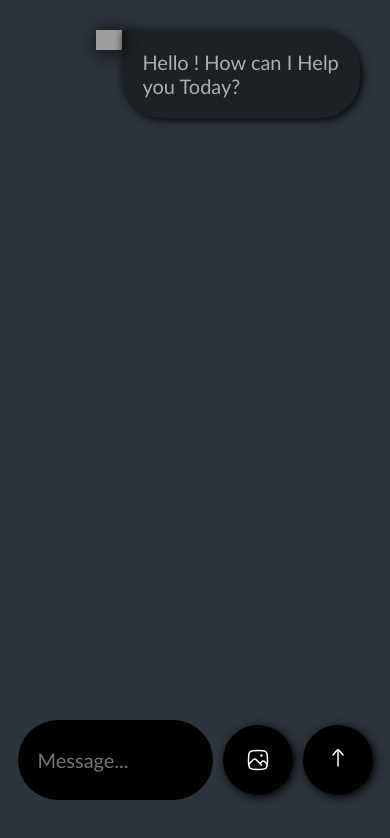
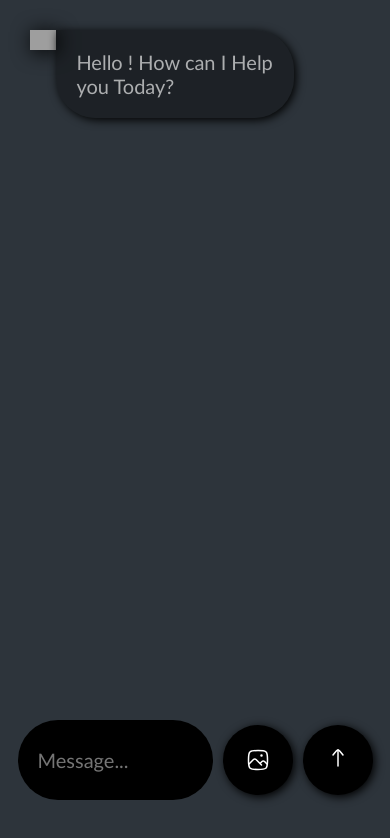
Before and after one commit to oms08/AI-Bot, a plain HTML site: page index.html in a window 390 px wide. Drawn offline with Linux system fonts and the light colour scheme; grey boxes are pictures that could not be loaded.

Commit message:
Update style.css

```diff
--- a/style.css
+++ b/style.css
@@ -151,7 +151,6 @@ h1{
 
     .ai-chat-box{
         width: 80%;
-        left: 20%;
     }
 
 
```
